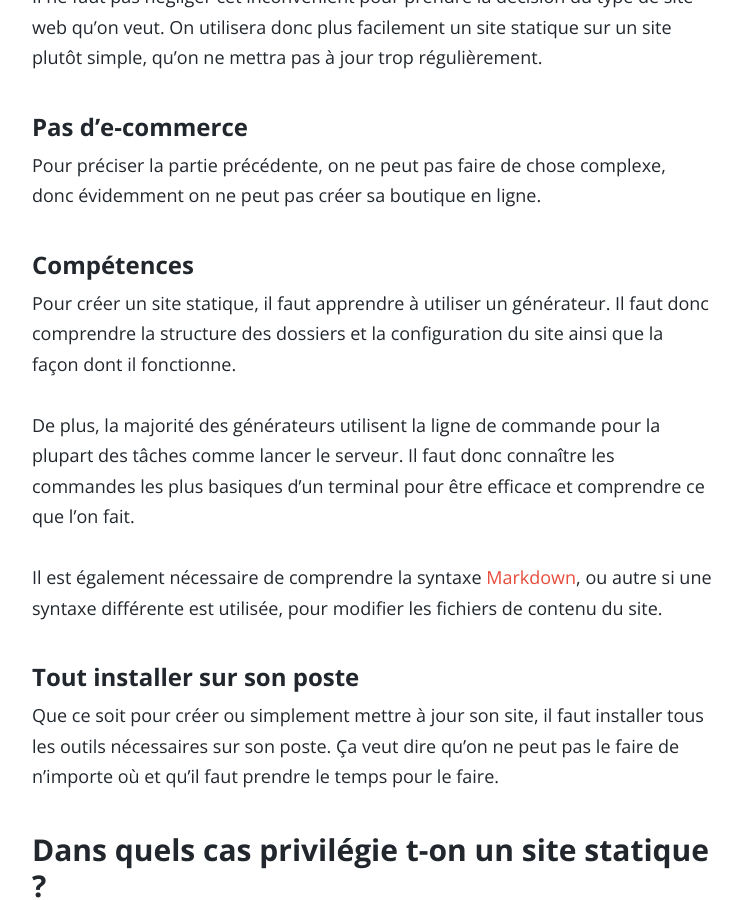
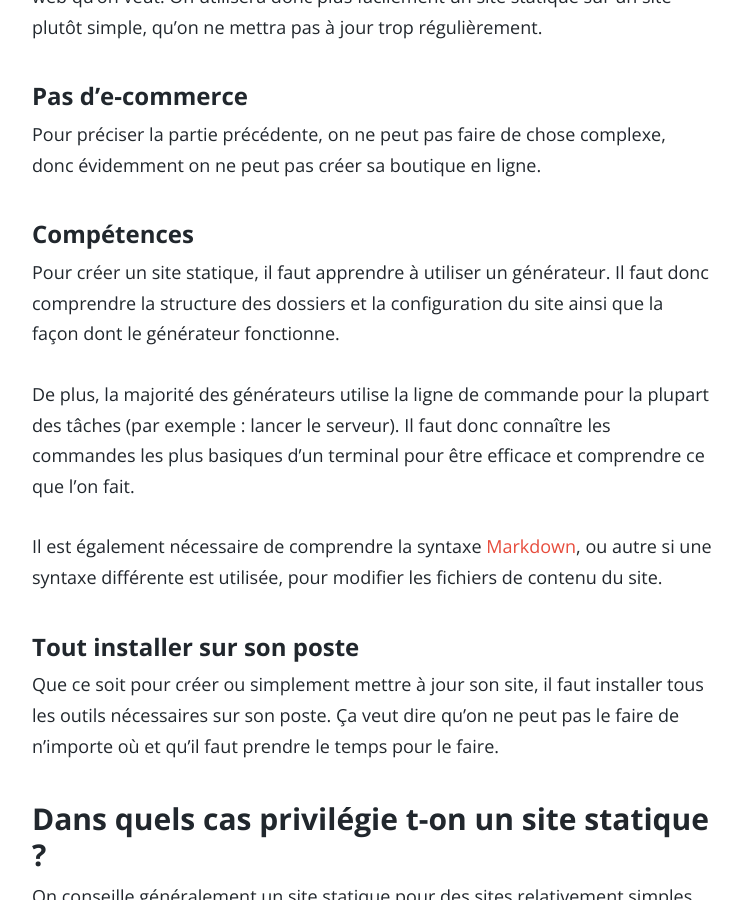
Before and after one commit to BootstrapYourCodingSkills/bootstrapyourcodingskills.github.io, a Jekyll site: the page built from _posts/2017-02-28-27-site-statique.md, in a window 1280 px wide and 900 px high, scrolled down 4691 px. Shown: the whole window, without its empty margins (268-1010 px from the left). Built offline with Jekyll 4.4.1, drawn with Linux system fonts in a browser that asks for light colours; comment, search, counter and statistics services are not loaded; some of the changed text lies outside the part shown.

Commit message:
Update Qu'est-ce qu'un site statique ?

```diff
--- a/_posts/2017-02-28-27-site-statique.md
+++ b/_posts/2017-02-28-27-site-statique.md
@@ -9,7 +9,7 @@ video: false
 
 Un site web statique n'est pas un site immobile, c'est un site dont le contenu ne change pas en fonction de l'utilisateur.
 
-A l'inverse, un site dynamique présente un contenu différent selon l'utilisateur, comme par exemple votre profil Facebook qui n'est accessible que pour vous. Les pages sont alors construites "à la volée" grâce à un langage de programmation qui s'exécute sur un serveur. En informatique, on appelle cette partie le backend. À l'opposé on trouve le frontend qui est la partie visible du site internet.
+A l'inverse, un site dynamique présente un contenu différent selon l'utilisateur, comme par exemple votre profil Facebook qui n'est accessible que par vous. Les pages sont alors construites "à la volée" grâce à un langage de programmation qui s'exécute sur un serveur. En informatique, on appelle cette partie le backend. À l'opposé on trouve le frontend qui est la partie visible du site internet.
 
 La plupart des sites internet sont dynamiques. Quel est alors l'intérêt d'un site statique ? Et dans quel cas est-ce avantageux ?
 
@@ -95,9 +95,9 @@ Pour préciser la partie précédente, on ne peut pas faire de chose complexe, d
 
 #### Compétences
 
-Pour créer un site statique, il faut apprendre à utiliser un générateur. Il faut donc comprendre la structure des dossiers et la configuration du site ainsi que la façon dont il fonctionne.
+Pour créer un site statique, il faut apprendre à utiliser un générateur. Il faut donc comprendre la structure des dossiers et la configuration du site ainsi que la façon dont le générateur fonctionne.
 
-De plus, la majorité des générateurs utilisent la ligne de commande pour la plupart des tâches comme lancer le serveur. Il faut donc connaître les commandes les plus basiques d'un terminal pour être efficace et comprendre ce que l'on fait.
+De plus, la majorité des générateurs utilise la ligne de commande pour la plupart des tâches (par exemple : lancer le serveur). Il faut donc connaître les commandes les plus basiques d'un terminal pour être efficace et comprendre ce que l'on fait.
 
 Il est également nécessaire de comprendre la syntaxe [Markdown]({% post_url 2017-01-26-syntaxe-markdown %}){:target="_blank"}, ou autre si une syntaxe différente est utilisée, pour modifier les fichiers de contenu du site.
 
```
Also changed, not shown: other parts of _posts/2017-02-28-27-site-statique.md (+5 -5 lines).
